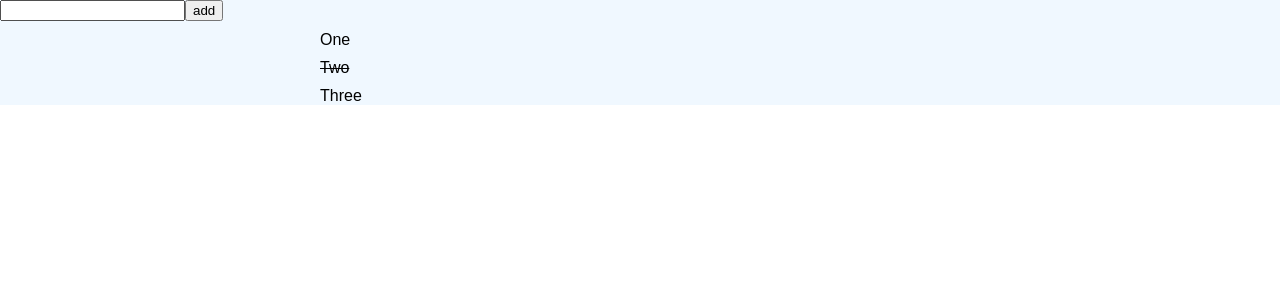
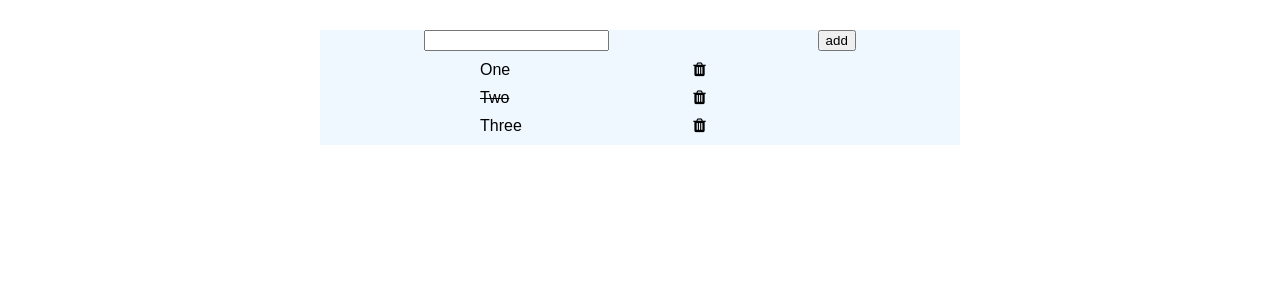
Before and after one commit to vijayperlakota/reactjstodo, a React (Create React App) app: page / in a window 1280 px wide. Shown: the top 300 px of the page. Built offline with nearby package versions, Linux system fonts and the light colour scheme.

Commit message:
Implement del functionality

```diff
--- a/src/Components/Todo.js
+++ b/src/Components/Todo.js
@@ -5,6 +5,7 @@ class Todo extends Component {
     constructor(props) {
         super(props);
         this.todo = this.props.todo;
+        this._delTodo = this.props._delTodo;
     }
 
     render() {
@@ -12,9 +13,13 @@ class Todo extends Component {
         return (
             <div className="todo" >
                 <span className={ `todo-name ${ classes }` } >{ this.todo.name }</span>
-                <i className="fas fa-trash-alt" ></i>
+                <i className="fa fa-trash del-icon" title="Delete" onClick={ this.delTodo.bind(this) }></i>
             </div>
         );
+    }
+
+    delTodo() {
+        this._delTodo(this.props.todo.id);
     }
 }
 
--- a/src/Components/TodoApp.js
+++ b/src/Components/TodoApp.js
@@ -7,18 +7,22 @@ import '../styles/TodoApp.css';
 class TodoApp extends Component {
     constructor(props) {
         super(props);
+        this.key = 1;
         this.sampleTodos = [
             {
                 name: "One",
-                status: "IN_PROGRESS"
+                status: "IN_PROGRESS",
+                id: this.nextKey()
             },
             {
                 name: "Two",
-                status: "COMPLETE"
+                status: "COMPLETE",
+                id: this.nextKey()
             },
             {
                 name: "Three",
-                status: "OPEN"
+                status: "OPEN",
+                id: this.nextKey()
             }
         ];
         this.state = {
@@ -27,6 +31,7 @@ class TodoApp extends Component {
     }
 
     addTodo(todo) {
+        todo.id = this.nextKey();
         this.setState({
             todos: [...this.state.todos, todo]
         });
@@ -37,14 +42,27 @@ class TodoApp extends Component {
         // });
     }
 
+    delTodo(id) {
+        let result = this.state.todos.filter((todo) => {
+            return todo.id != id;
+        });
+        this.setState({
+            todos: result
+        });
+    }
+
     render() {
         // console.log("called render", this.state.todos);
         return (
             <div className="todo-app">
                 <TodoAdd _addTodo={ this.addTodo.bind(this) }/>
-                <TodoList todos={ this.state.todos } />
+                <TodoList todos={ this.state.todos } _delTodo={ this.delTodo.bind(this) }/>
             </div>
         );
+    }
+
+    nextKey() {
+        return this.key++;
     }
 }
 
--- a/src/Components/TodoList.js
+++ b/src/Components/TodoList.js
@@ -9,7 +9,7 @@ class TodoList extends Component {
         //             return <Todo todo={todo} />
         //         }
         return this.props.todos.map((todo, index)=>{
-                return <Todo todo={todo} key={index}/>
+                return <Todo todo={todo} key={todo.id} _delTodo={ this.props._delTodo }/>
         });
     }
 
--- a/src/styles/TodoApp.css
+++ b/src/styles/TodoApp.css
@@ -1,14 +1,21 @@
 @import url('../../node_modules/font-awesome/css/font-awesome.min.css');
 
 .todo-app {
-    width: 100%;
-    height: 100%;
+    width: 50%;
+    max-height: 20%;
+    margin: 30px auto;
     background-color: aliceblue;
+    overflow: scroll;
+}
+
+.todo-add {
+    display: flex;
+    justify-content: space-around;
 }
 
 /* TODO style starts here */
 .todo {
-    display: 'flex';
+    display: flex;
     width: 50%;
     justify-content: space-around;
     margin: 10px auto;
```
